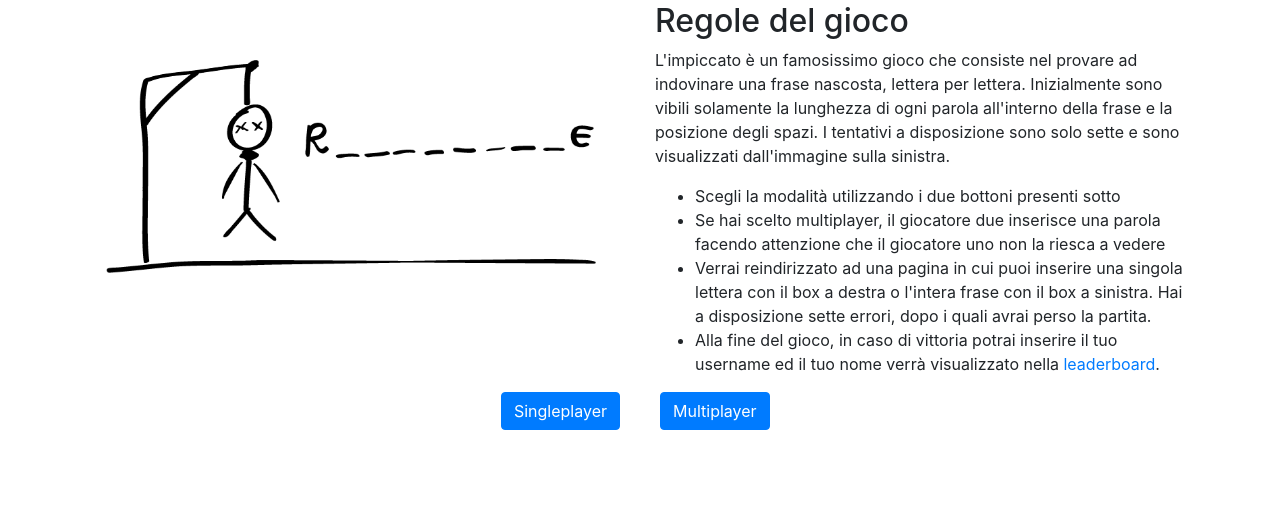
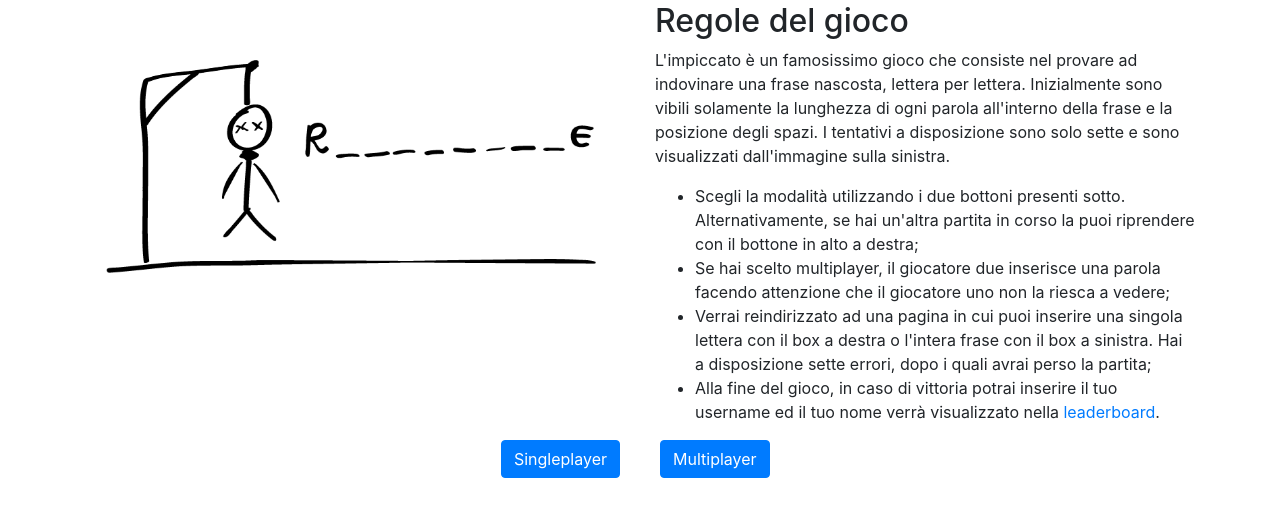
Before and after one commit to asdrubalini/Hangman-Game, a PHP site: page /index.php in a window 1280 px wide. Shown: the part 152-669 px from the top of the page. Run offline with PHP 8.4, Linux system fonts and the light colour scheme; some libraries are stand-ins or nearby versions.

Commit message:
update rules

```diff
--- a/partials/rules.php
+++ b/partials/rules.php
@@ -6,14 +6,15 @@ della frase e la posizione degli spazi. I tentativi a disposizione sono solo set
 dall'immagine sulla sinistra.</p>
 
 <ul>
-    <li>Scegli la modalità utilizzando i due bottoni presenti sotto</li>
+    <li>Scegli la modalità utilizzando i due bottoni presenti sotto. Alternativamente, se hai un'altra partita
+    in corso la puoi riprendere con il bottone in alto a destra;</li>
 
     <li>Se hai scelto multiplayer, il giocatore due inserisce una parola facendo attenzione che il
-    giocatore uno non la riesca a vedere</li>
+    giocatore uno non la riesca a vedere;</li>
 
     <li>Verrai reindirizzato ad una pagina in cui puoi inserire una singola lettera con il box a destra
     o l'intera frase con il box a sinistra. Hai a disposizione sette errori, dopo i quali avrai perso
-    la partita.</li>
+    la partita;</li>
 
     <li>Alla fine del gioco, in caso di vittoria potrai inserire il tuo username ed il tuo nome verrà
     visualizzato nella <a href="leaderboard.php">leaderboard</a>.</li>
```
